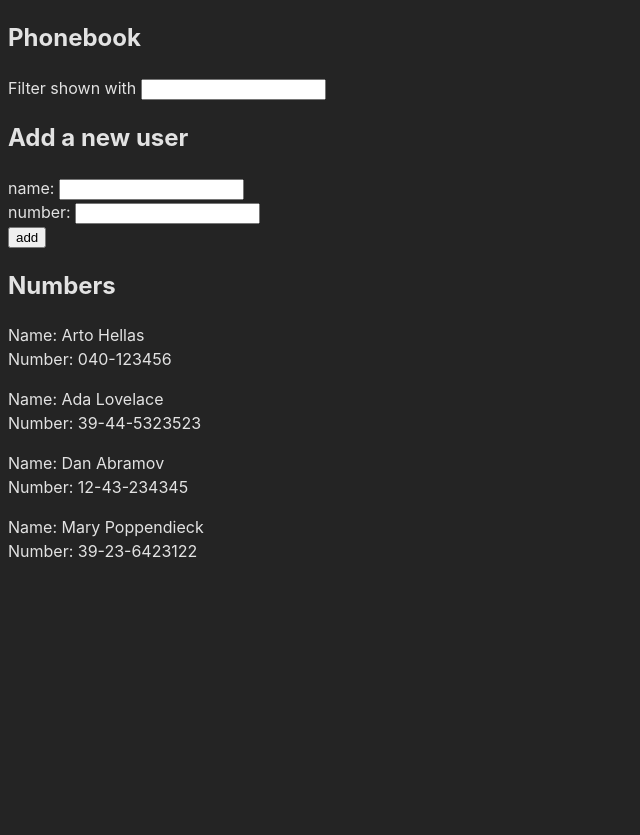
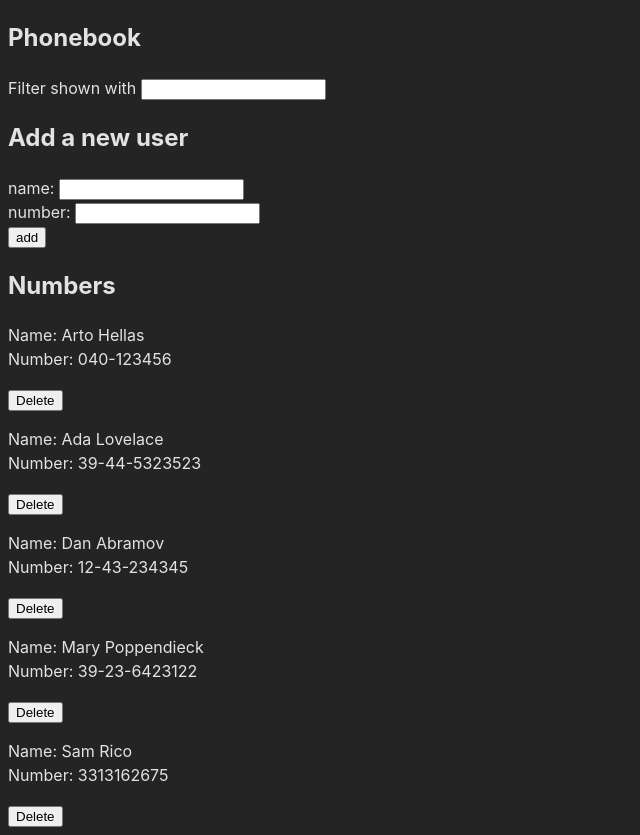
Before and after one commit to samricodev/fullstackopen, a React (Vite) app in the folder part1/: page / in a window 1280 px wide. Shown: the whole page, without its empty margins (0-640 px from the left). Before the commit the page ends 800 px from the top, so only its background shows below. Built offline with nearby package versions, Linux system fonts and the light colour scheme; data requests are answered from the project's data file.

Commit message:
part2 d done

```diff
--- a/part1/db.json
+++ b/part1/db.json
@@ -1,5 +1,5 @@
 {
-  "persons":[
+  "persons": [
     {
       "name": "Arto Hellas",
       "number": "040-123456",
@@ -19,6 +19,11 @@
       "name": "Mary Poppendieck",
       "number": "39-23-6423122",
       "id": 4
+    },
+    {
+      "name": "Sam Rico",
+      "number": "3313162675",
+      "id": 5
     }
   ]
 }
--- a/part1/index.html
+++ b/part1/index.html
@@ -4,7 +4,7 @@
     <meta charset="UTF-8" />
     <link rel="icon" type="image/svg+xml" href="/vite.svg" />
     <meta name="viewport" content="width=device-width, initial-scale=1.0" />
-    <title>Vite + React</title>
+    <title>PhoneBook</title>
   </head>
   <body>
     <div id="root"></div>
--- a/part1/src/App.jsx
+++ b/part1/src/App.jsx
@@ -1,15 +1,19 @@
-import { useState } from "react"
+import { useEffect, useState } from "react"
+import noteService from './services/notes'
 
 function App() {
-  const [persons, setPersons] = useState([
-    { name: 'Arto Hellas', number: '040-123456' },
-    { name: 'Ada Lovelace', number: '39-44-5323523' },
-    { name: 'Dan Abramov', number: '12-43-234345' },
-    { name: 'Mary Poppendieck', number: '39-23-6423122' }
-  ])
+  const [persons, setPersons] = useState([])
   const [newName, setNewName] = useState('')
   const [newNumber, setNewNumber] = useState('')
   const [filter, setFilter] = useState('')
+
+  useEffect(() => {
+    noteService
+      .getAllPersons()
+      .then(initialNotes => {
+        setPersons(initialNotes)
+      })
+  }, [])
 
   const handleChangePerson = (event) => {
     setNewName(event.target.value)
@@ -20,36 +24,69 @@ function App() {
   }
 
   const handleChangeFilter = (event) => {
-    if (event.target.value === '') {
+    const input = event.target.value.toLowerCase()
+
+    if (input === '') {
       setPersons(persons)
       return
     }
 
-    setFilter(event.target.value)
-    console.log(event.target.value)
-
     const filteredPersons = persons.filter(person => {
-      return person.name.toLowerCase().includes(filter.toLowerCase())
+      return person.name.toLowerCase().includes(filter.toString())
     })
 
+    setFilter(input)
     setPersons(filteredPersons)
   }
 
   const addPerson = (event) => {
     event.preventDefault()
-    if (persons.find(person => {
-      person.name === newName || person.number === newNumber
-    })) {
-      alert(`${newName} is already added to phonebook and used ${newNumber}`)
+
+    if (newName == '' || newNumber == '') {
+      alert('Please, complete the fields')
       return
     }
 
-    const personObject = {
-      name: newName,
-      number: newNumber
+    if (persons.find(person => person.name === newName && person.number !== newNumber)) {
+      const confirmNewNumber = window.confirm(`${newName} is already added to phonebook, replace the old number with a new one?`)
+      if (confirmNewNumber) {
+        noteService
+          .updatePerson(persons.find(person => person.name === newName).id, { name: newName, number: newNumber })
+          .then(returnedNote => {
+            setPersons(persons.map(person => person.id !== returnedNote.id ? person : returnedNote))
+          })
+      }
+    } else if (persons.find(person => person.name === newName && person.number === newNumber)) {
+        alert(`${newName} is already added to phonebook`)
+    } else {
+      const personObject = {
+        name: newName,
+        number: newNumber
+      }
+
+      noteService
+        .createPerson(personObject)
+        .then(returnedNote => {
+          setPersons(persons.concat(returnedNote))
+        })
+        .catch(() => alert("Failed adding"))
     }
-    setPersons(persons.concat(personObject))
+
     setNewName('')
+    setNewNumber('')
+  }
+
+  const deletePerson = id => {
+    const person = persons.find(p => p.id === id)
+    const result = window.confirm(`Delete ${person.name}?`)
+    if (result) {
+      noteService
+        .deletePerson(id)
+        .then(() => {
+          setPersons(persons.filter(p => p.id !== id))
+        })
+        .catch(() => alert("Failed deleting"))
+    }
   }
 
   return (
@@ -73,7 +110,14 @@ function App() {
       <h2>Numbers</h2>
       <div>
         {
-          persons.map(person => <p key={person.name}>Name: {person.name}<br />Number: {person.number} </p>)
+          persons.map(person => {
+            return (
+              <div key={person.id}>
+                <p>Name: {person.name}<br />Number: {person.number} </p>
+                <button onClick={() => deletePerson(person.id)}>Delete</button>
+              </div>
+            )
+          })
         }
       </div>
     </div>
--- /dev/null
+++ b/part1/src/services/notes.js
@@ -0,0 +1,24 @@
+import axios from 'axios'
+const baseURL = 'http://localhost:3001/persons'
+
+const getAllPersons = () => {
+    const request = axios.get(baseURL)
+    return request.then(response => response.data)
+}
+
+const createPerson = newObject => {
+    const request = axios.post(baseURL, newObject)
+    return request.then(response => response.data)
+}
+
+const updatePerson = (id, newObject) => {
+    const request = axios.put(`${baseURL}/${id}`, newObject)
+    return request.then(response => response.data)
+}
+
+const deletePerson = id => {
+    const request = axios.delete(`${baseURL}/${id}`)
+    return request.then(response => response.data)
+}
+
+export default { getAllPersons, createPerson, updatePerson, deletePerson}
```
